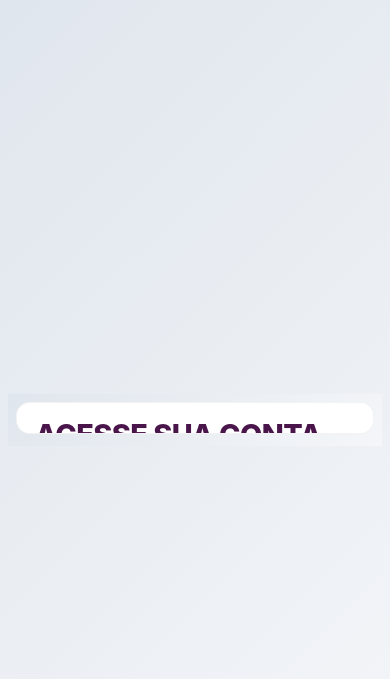
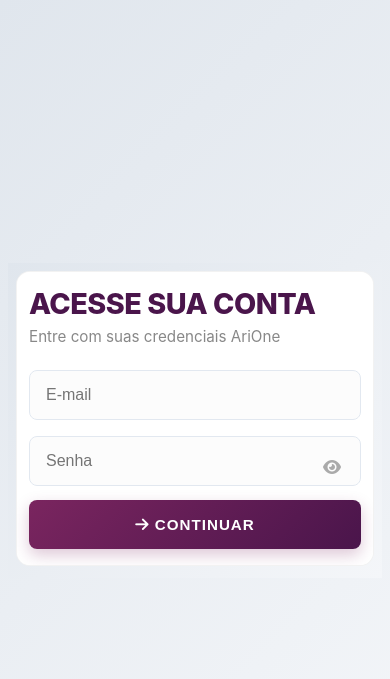
Before and after one commit to suitearione/AriOne, a Flask app: page /login in a window 390 px wide. Shown: the top 679 px of the page. Run offline with Flask 3, Linux system fonts and the light colour scheme; data that the repository does not hold is empty.

Commit message:
Ajusta login mobile e responsividade

```diff
--- a/templates/login/login.html
+++ b/templates/login/login.html
@@ -84,6 +84,28 @@
             }
             .login-container {
                 width: 100%; max-width: 720px;
+            }
+            .form-side {
+                align-items: center;
+            }
+            .painel {
+                position: relative !important;
+                width: 100% !important;
+                max-width: 520px !important;
+                margin: 0 auto !important;
+                left: auto !important;
+                right: auto !important;
+            }
+            .painel.inativo,
+            .painel.direita {
+                display: none !important;
+                opacity: 0 !important;
+                transform: none !important;
+                pointer-events: none !important;
+            }
+            .painel.ativo {
+                display: block !important;
+                position: relative !important;
             }
         }
         @media (max-width: 768px) {
```
